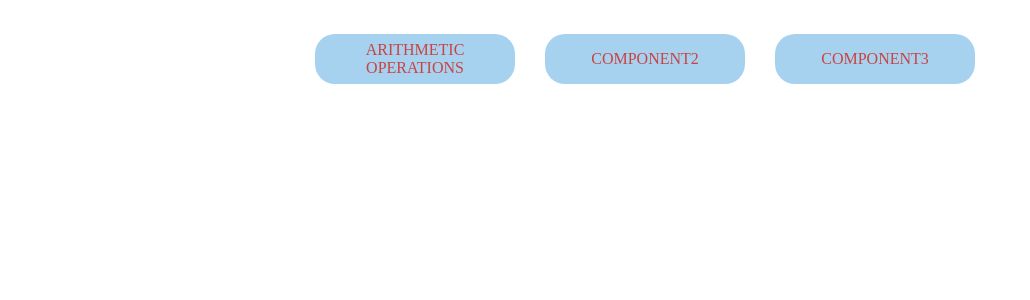
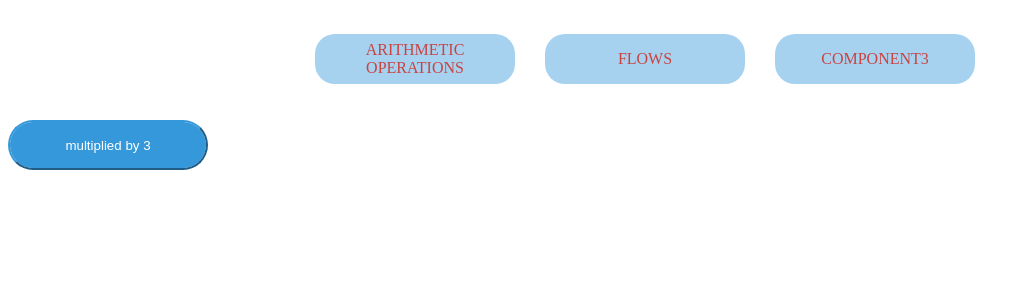
Before and after one commit to PaulRomanov/buttonsFLS, an Angular app: page /flowsComponent in a window 1280 px wide. Before the commit this address led to /. Shown: the top 300 px of the page, without its empty margins (0-1030 px from the left). Built offline with nearby package versions, Linux system fonts and the light colour scheme.

Commit message:
add second component 1 task

```diff
--- a/src/app/app-routing.module.ts
+++ b/src/app/app-routing.module.ts
@@ -1,10 +1,12 @@
 import { NgModule } from '@angular/core';
 import { RouterModule, Routes } from '@angular/router';
 import { ArithmeticOperationsComponent } from './components/arithmetic-operations/arithmetic-operations.component';
+import { FlowsComponent } from './components/flows/flows.component';
 
 const routes: Routes = [
   { path: '', component: ArithmeticOperationsComponent },
   { path: 'arithmeticOperations', component: ArithmeticOperationsComponent },
+  { path: 'flowsComponent', component: FlowsComponent },
 ];
 
 @NgModule({
--- a/src/app/app.module.ts
+++ b/src/app/app.module.ts
@@ -5,6 +5,7 @@ import { BrowserModule } from '@angular/platform-browser';
 import { AppRoutingModule } from './app-routing.module';
 import { AppComponent } from './app.component';
 import { ArithmeticOperationsModule } from './components/arithmetic-operations/arithmetic-operations.module';
+import { FlowsModule } from './components/flows/flows.module';
 import { HeaderModule } from './components/header/header.module';
 
 @NgModule({
@@ -15,7 +16,8 @@ import { HeaderModule } from './components/header/header.module';
     BrowserModule,
     AppRoutingModule,
     ArithmeticOperationsModule,
-    HeaderModule
+    HeaderModule,
+    FlowsModule
   ],
   providers: [],
   bootstrap: [AppComponent]
--- a/src/app/components/arithmetic-operations/arithmetic-operations.component.scss
+++ b/src/app/components/arithmetic-operations/arithmetic-operations.component.scss
@@ -33,4 +33,5 @@
   display: flex;
   background-color: #8bc5ec;
   font-size: 30px;
+  flex-flow: wrap;
 }
--- /dev/null
+++ b/src/app/components/flows/flows.component.html
@@ -0,0 +1,15 @@
+<div class="wrapper-content">
+
+  <div class="wrapper-btn">
+
+    <div class="wrapper-btn-item">
+      <button class="component1-btn" (click)="delayOf200 ()">
+        multiplied by 3
+      </button>
+      <div class="wrapper-value">
+        <div class="mulBy3" *ngFor="let el of valueFlowsDelayOf200">{{ el }}</div>
+      </div>
+    </div>
+
+  </div>
+</div>
--- /dev/null
+++ b/src/app/components/flows/flows.component.scss
@@ -0,0 +1 @@
+@import '../arithmetic-operations/arithmetic-operations.component.scss';
--- /dev/null
+++ b/src/app/components/flows/flows.component.ts
@@ -0,0 +1,32 @@
+import { Component } from '@angular/core';
+import { concatMap, delay, interval, map, of, repeat, Subscription, switchMap, take } from 'rxjs';
+
+@Component({
+  selector: 'fw-flows',
+  templateUrl: './flows.component.html',
+  styleUrls: ['./flows.component.scss']
+})
+export class FlowsComponent {
+  public numbers = interval(1000).pipe(take(20));
+
+  public valueFlows$!: Subscription;
+  public valueFlowsDelayOf200: Array<number> = [];
+
+  constructor() { }
+
+  public delayOf200() {
+    this.valueFlows$ = this.numbers
+    .pipe(
+      switchMap(item => of(item).pipe(delay(200), repeat(20)))
+    )
+    .subscribe((element: number) => {
+         this.valueFlowsDelayOf200 = [...this.valueFlowsDelayOf200, element]
+       });
+   }
+
+
+   ngOnDestroy() {
+    this.valueFlows$.unsubscribe();
+  }
+
+}
--- a/src/app/components/header/header.component.html
+++ b/src/app/components/header/header.component.html
@@ -4,7 +4,7 @@
       <a routerLink="/arithmeticOperations"><div class="nav-item">arithmetic operations</div></a>
     </li>
     <li routerLinkActive="active">
-      <a routerLink="/arithmeticOperations"><div class="nav-item">component2</div></a>
+      <a routerLink="/flowsComponent"><div class="nav-item">flows</div></a>
     </li>
     <li routerLinkActive="active">
       <a routerLink="/arithmeticOperations"><div class="nav-item">component3</div></a>
```
Also changed, not shown: src/app/components/flows/flows.module.ts (added, +11 -0 lines).
